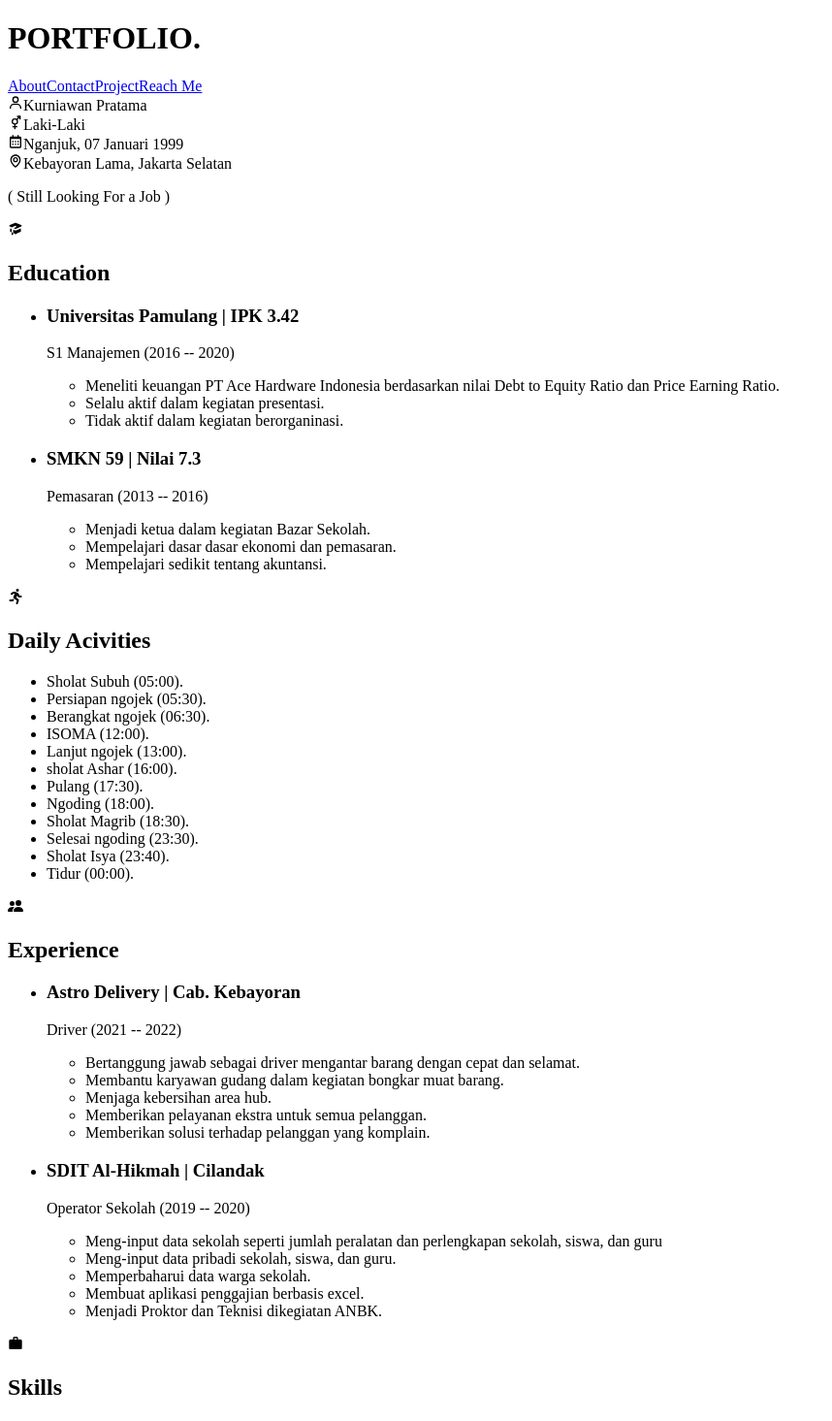
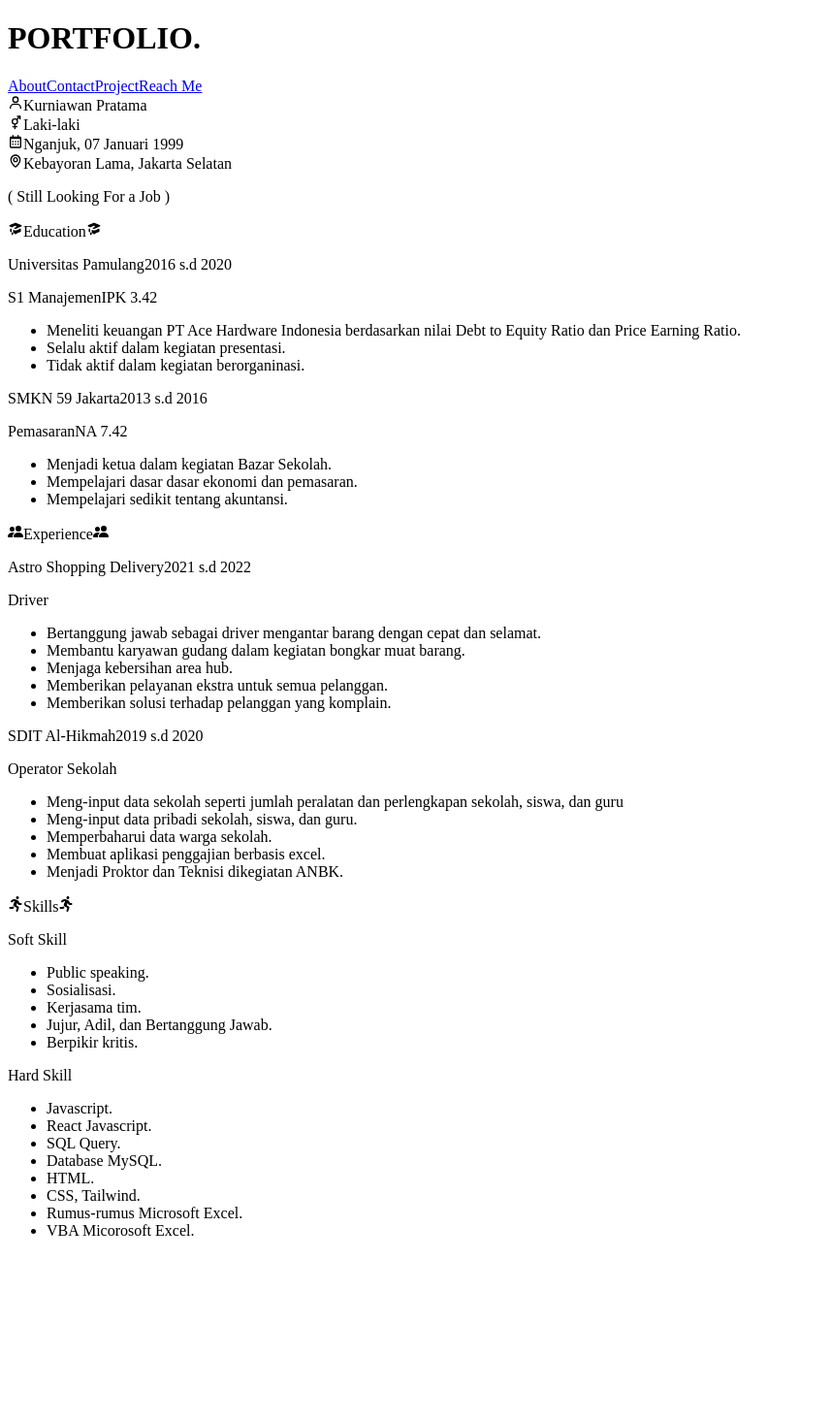
Before and after one commit to kurniawanpratama1999/porto-pratama, a React (Vite) app: page /about in a window 1280 px wide. Shown: the top 1465 px of the page at 97% size, without its empty margins (0-858 px from the left). After the commit the page ends 1294 px from the top, so only its background shows below. Built offline with nearby package versions, Linux system fonts and the light colour scheme.

Commit message:
Updating About and Contact Page

```diff
--- a/src/Components/Textarea.jsx
+++ b/src/Components/Textarea.jsx
@@ -14,7 +14,7 @@ const Textarea = ({
       <textarea
         name={htmlFor}
         style={{resize: 'none'}}
-        className={`grow bg-transparent p-2 min-h-40 border-none outline-none ${className}`}
+        className={`grow bg-transparent p-2 min-h-24 border-none outline-none ${className}`}
         {...props}
       />
       <p className="text-right px-2 pt-2">200</p>
--- /dev/null
+++ b/src/Pages/About/Comp_Education.jsx
@@ -0,0 +1,48 @@
+import { HiAcademicCap } from "react-icons/hi";
+
+const Comp_Education = () => {
+  return (
+    <div className="grid grid-cols-2 gap-x-10 gap-y-5">
+      <div className="col-span-2 flex items-center justify-center gap-2 text-3xl">
+        <HiAcademicCap />
+        <span>Education</span>
+        <HiAcademicCap />
+      </div>
+      <div className="p-3 bg-zinc-800 rounded-md">
+        <p className="flex justify-between gap-10 text-xl font-bold">
+          <span>Universitas Pamulang</span>
+          <span>2016 s.d 2020</span>
+        </p>
+        <p className="flex justify-between gap-10 text-lg font-semibold border-b border-white/50 mb-1 pb-1">
+          <span>S1 Manajemen</span>
+          <span>IPK 3.42</span>
+        </p>
+        <ul className="list-disc ml-5">
+          <li>
+            Meneliti keuangan PT Ace Hardware Indonesia berdasarkan nilai Debt
+            to Equity Ratio dan Price Earning Ratio.
+          </li>
+          <li>Selalu aktif dalam kegiatan presentasi.</li>
+          <li>Tidak aktif dalam kegiatan berorganinasi.</li>
+        </ul>
+      </div>
+      <div className="p-3 bg-zinc-800 rounded-md">
+        <p className="flex justify-between gap-10 text-xl font-bold">
+          <span>SMKN 59 Jakarta</span>
+          <span>2013 s.d 2016</span>
+        </p>
+        <p className="flex justify-between gap-10 text-lg font-semibold border-b border-white/50 mb-1 pb-1">
+          <span>Pemasaran</span>
+          <span>NA 7.42</span>
+        </p>
+        <ul className="list-disc ml-5">
+          <li>Menjadi ketua dalam kegiatan Bazar Sekolah.</li>
+          <li>Mempelajari dasar dasar ekonomi dan pemasaran.</li>
+          <li>Mempelajari sedikit tentang akuntansi.</li>
+        </ul>
+      </div>
+    </div>
+  );
+};
+
+export default Comp_Education;
--- /dev/null
+++ b/src/Pages/About/Comp_Experience.jsx
@@ -0,0 +1,53 @@
+import { BsPeopleFill } from "react-icons/bs";
+
+const Comp_Experience = () => {
+  return (
+    <div className="grid grid-cols-2 gap-x-10 gap-y-5">
+      <div className="col-span-2 flex items-center justify-center gap-2 text-3xl">
+        <BsPeopleFill />
+        <span>Experience</span>
+        <BsPeopleFill />
+      </div>
+      <div className="p-3 bg-zinc-800 rounded-md">
+        <p className="flex justify-between gap-10 text-xl font-bold">
+          <span>Astro Shopping Delivery</span>
+          <span>2021 s.d 2022</span>
+        </p>
+        <p className="flex justify-between gap-10 text-lg font-semibold border-b border-white/50 mb-1 pb-1">
+          <span>Driver</span>
+        </p>
+        <ul className="list-disc ml-5">
+          <li>
+            Bertanggung jawab sebagai driver mengantar barang dengan cepat dan
+            selamat.
+          </li>
+          <li>Membantu karyawan gudang dalam kegiatan bongkar muat barang.</li>
+          <li>Menjaga kebersihan area hub.</li>
+          <li>Memberikan pelayanan ekstra untuk semua pelanggan.</li>
+          <li>Memberikan solusi terhadap pelanggan yang komplain.</li>
+        </ul>
+      </div>
+      <div className="p-3 bg-zinc-800 rounded-md">
+        <p className="flex justify-between gap-10 text-xl font-bold">
+          <span>SDIT Al-Hikmah</span>
+          <span>2019 s.d 2020</span>
+        </p>
+        <p className="flex justify-between gap-10 text-lg font-semibold border-b border-white/50 mb-1 pb-1">
+          <span>Operator Sekolah</span>
+        </p>
+        <ul className="list-disc ml-5">
+          <li>
+            Meng-input data sekolah seperti jumlah peralatan dan perlengkapan
+            sekolah, siswa, dan guru
+          </li>
+          <li>Meng-input data pribadi sekolah, siswa, dan guru.</li>
+          <li>Memperbaharui data warga sekolah.</li>
+          <li>Membuat aplikasi penggajian berbasis excel.</li>
+          <li>Menjadi Proktor dan Teknisi dikegiatan ANBK.</li>
+        </ul>
+      </div>
+    </div>
+  );
+};
+
+export default Comp_Experience;
--- /dev/null
+++ b/src/Pages/About/Comp_Image.jsx
@@ -0,0 +1,14 @@
+import React from "react";
+
+const Comp_Image = () => {
+  return (
+    <div id="image-self-container" className="w-40 bg-gray-500 h-52 -rotate-12">
+      <div
+        id="image-self"
+        className="w-full h-full relative bg-black rotate-12"
+      ></div>
+    </div>
+  );
+};
+
+export default Comp_Image;
--- /dev/null
+++ b/src/Pages/About/Comp_List.jsx
@@ -0,0 +1,21 @@
+import cName from "../../Utils/cNames.js";
+
+const cssMenu = cName(
+  { bases: "ml-10" },
+  {
+    list: {
+      decimal: "list-decimal",
+      disc: "list-disc",
+    },
+  }
+);
+
+const cssList = cName({bases: 'h-auto mt-2'}, {});
+
+export const Comp_Menu = ({ children, list = "decimal" }) => {
+  return <ul className={cssMenu({ list })}>{children}</ul>;
+};
+
+export const Comp_List = ({ children }) => {
+  return <li className="mt-2">{children}</li>;
+};
--- /dev/null
+++ b/src/Pages/About/Comp_Message.jsx
@@ -0,0 +1,11 @@
+import React from "react";
+
+const Comp_Message = ({message}) => {
+  return (
+    <p className="italic text-xl text-center bg-gradient-to-r from-transparent via-black to-transparent py-2 rounded-full ">
+      {message}
+    </p>
+  );
+};
+
+export default Comp_Message;
--- /dev/null
+++ b/src/Pages/About/Comp_Profile.jsx
@@ -0,0 +1,10 @@
+const Comp_Profile = ({ ReactIcon, detail }) => {
+  return (
+    <div className="flex items-center gap-3">
+      <ReactIcon className="text-4xl" />
+      <span className="text-3xl">{detail}</span>
+    </div>
+  );
+};
+
+export default Comp_Profile;
--- /dev/null
+++ b/src/Pages/About/Comp_Skills.jsx
@@ -0,0 +1,42 @@
+import { FaRunning } from "react-icons/fa";
+
+const Comp_Skills = () => {
+  return (
+    <div className="grid grid-cols-2 gap-x-10 gap-y-5">
+      <div className="col-span-2 flex items-center justify-center gap-2 text-3xl">
+        <FaRunning />
+        <span>Skills</span>
+        <FaRunning />
+      </div>
+      <div className="p-3 bg-zinc-800 rounded-md">
+        <p className="text-xl font-bold border-b border-white/50 mb-1 pb-1">
+          Soft Skill
+        </p>
+        <ul className="list-disc ml-5">
+          <li>Public speaking.</li>
+          <li>Sosialisasi.</li>
+          <li>Kerjasama tim.</li>
+          <li>Jujur, Adil, dan Bertanggung Jawab.</li>
+          <li>Berpikir kritis.</li>
+        </ul>
+      </div>
+      <div className="p-3 bg-zinc-800 rounded-md">
+        <p className="text-xl font-bold border-b border-white/50 mb-1 pb-1">
+          Hard Skill
+        </p>
+        <ul className="list-disc ml-5">
+          <li>Javascript.</li>
+          <li>React Javascript.</li>
+          <li>SQL Query.</li>
+          <li>Database MySQL.</li>
+          <li>HTML.</li>
+          <li>CSS, Tailwind.</li>
+          <li>Rumus-rumus Microsoft Excel.</li>
+          <li>VBA Micorosoft Excel.</li>
+        </ul>
+      </div>
+    </div>
+  );
+};
+
+export default Comp_Skills;
--- a/src/Pages/About/Page_About.jsx
+++ b/src/Pages/About/Page_About.jsx
@@ -2,46 +2,36 @@ import React from "react";
 import Container from "../../Components/Container";
 import { BiCalendar, BiMap, BiUser } from "react-icons/bi";
 import { TbGenderBigender } from "react-icons/tb";
-import { HiAcademicCap } from "react-icons/hi";
-import { BsPeopleFill } from "react-icons/bs";
 import { FaRunning } from "react-icons/fa";
 import { MdWork } from "react-icons/md";
+import Comp_Image from "./Comp_Image";
+import Comp_Profile from "./Comp_Profile";
+import Comp_Message from "./Comp_Message";
+import { Comp_List, Comp_Menu } from "./Comp_List";
+import Comp_Education from "./Comp_Education";
+import Comp_Experience from "./Comp_Experience";
+import Comp_Skills from "./Comp_Skills";
 
 const Page_About = () => {
+  const profileCollection = [
+    { icon: BiUser, detail: "Kurniawan Pratama" },
+    { icon: TbGenderBigender, detail: "Laki-laki" },
+    { icon: BiCalendar, detail: "Nganjuk, 07 Januari 1999" },
+    { icon: BiMap, detail: "Kebayoran Lama, Jakarta Selatan" },
+  ];
+
   return (
     <Container className="px-[10%] text-gray-300 gap-10">
       <div className="grid grid-cols-[.3fr_auto] justify-center items-center gap-20">
-        <div
-          id="image-self-container"
-          className="w-40 bg-gray-500 h-52 -rotate-12"
-        >
-          <div
-            id="image-self"
-            className="w-full h-full relative bg-black rotate-12"
-          ></div>
-        </div>
+        <Comp_Image />
         <div className="flex flex-col gap-4">
-          <div className="flex items-center gap-3">
-            <BiUser className="text-4xl" />
-            <span className="text-3xl">Kurniawan Pratama</span>
-          </div>
-          <div className="flex items-center gap-3">
-            <TbGenderBigender className="text-4xl" />
-            <span className="text-3xl">Laki-Laki</span>
-          </div>
-          <div className="flex items-center gap-3">
-            <BiCalendar className="text-4xl" />
-            <span className="text-3xl">Nganjuk, 07 Januari 1999</span>
-          </div>
-          <div className="flex items-center gap-3">
-            <BiMap className="text-4xl" />
-            <span className="text-3xl">Kebayoran Lama, Jakarta Selatan</span>
-          </div>
+          {profileCollection.map((collect) => (
+            <Comp_Profile ReactIcon={collect.icon} detail={collect.detail} />
+          ))}
         </div>
       </div>
-      <p className="italic text-xl text-center bg-gradient-to-r from-transparent via-black to-transparent py-2 rounded-full ">
-        ( Still Looking For a Job )
-      </p>
+      <Comp_Message message="( Still Looking For a Job )" />
+      {/*
       <div className="w-full flex gap-5">
         <div className="row-card basis-full flex flex-col gap-5">
           <div className="w-full flex flex-col">
@@ -49,22 +39,22 @@ const Page_About = () => {
               <HiAcademicCap />
               <h2>Education</h2>
             </div>
-            <ul className="list-decimal">
-              <li className="min-h-10 mt-2 ml-10">
+            <Comp_Menu>
+              <Comp_List>
                 <div>
-                  <h3 className="">Universitas Pamulang | IPK 3.42</h3>
+                  <h3>Universitas Pamulang | IPK 3.42</h3>
                   <p>S1 Manajemen (2016 -- 2020)</p>
                 </div>
-                <ul className="list-disc ml-4">
+                <Comp_Menu list="disc">
                   <li>
                     Meneliti keuangan PT Ace Hardware Indonesia berdasarkan
                     nilai Debt to Equity Ratio dan Price Earning Ratio.
                   </li>
                   <li>Selalu aktif dalam kegiatan presentasi.</li>
                   <li>Tidak aktif dalam kegiatan berorganinasi.</li>
-                </ul>
-              </li>
-              <li className="min-h-10 mt-2 ml-10">
+                </Comp_Menu>
+              </Comp_List>
+              <Comp_List>
                 <div>
                   <h3 className="relative">SMKN 59 | Nilai 7.3</h3>
                   <p>Pemasaran (2013 -- 2016)</p>
@@ -74,8 +64,8 @@ const Page_About = () => {
                   <li>Mempelajari dasar dasar ekonomi dan pemasaran.</li>
                   <li>Mempelajari sedikit tentang akuntansi.</li>
                 </ul>
-              </li>
-            </ul>
+              </Comp_List>
+            </Comp_Menu>
           </div>
 
           <div className="w-full flex flex-col">
@@ -187,7 +177,11 @@ const Page_About = () => {
             </ul>
           </div>
         </div>
-      </div>
+      </div> */}
+
+      <Comp_Education />
+      <Comp_Experience />
+      <Comp_Skills />
     </Container>
   );
 };
```
Also changed, not shown: src/Components/Input.jsx (+9 -2 lines), src/Pages/Contact/Page_Contact.jsx (+13 -6 lines).
